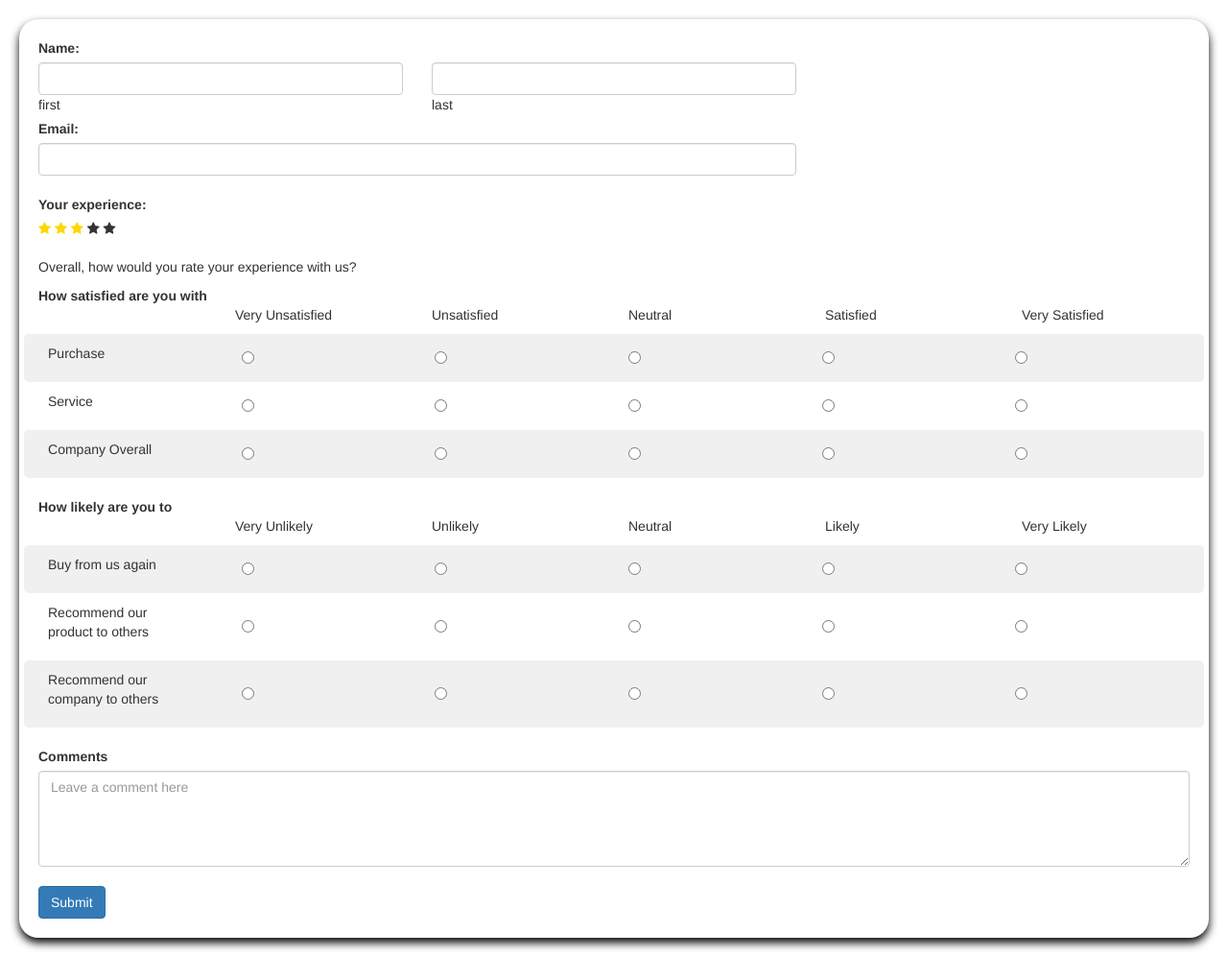
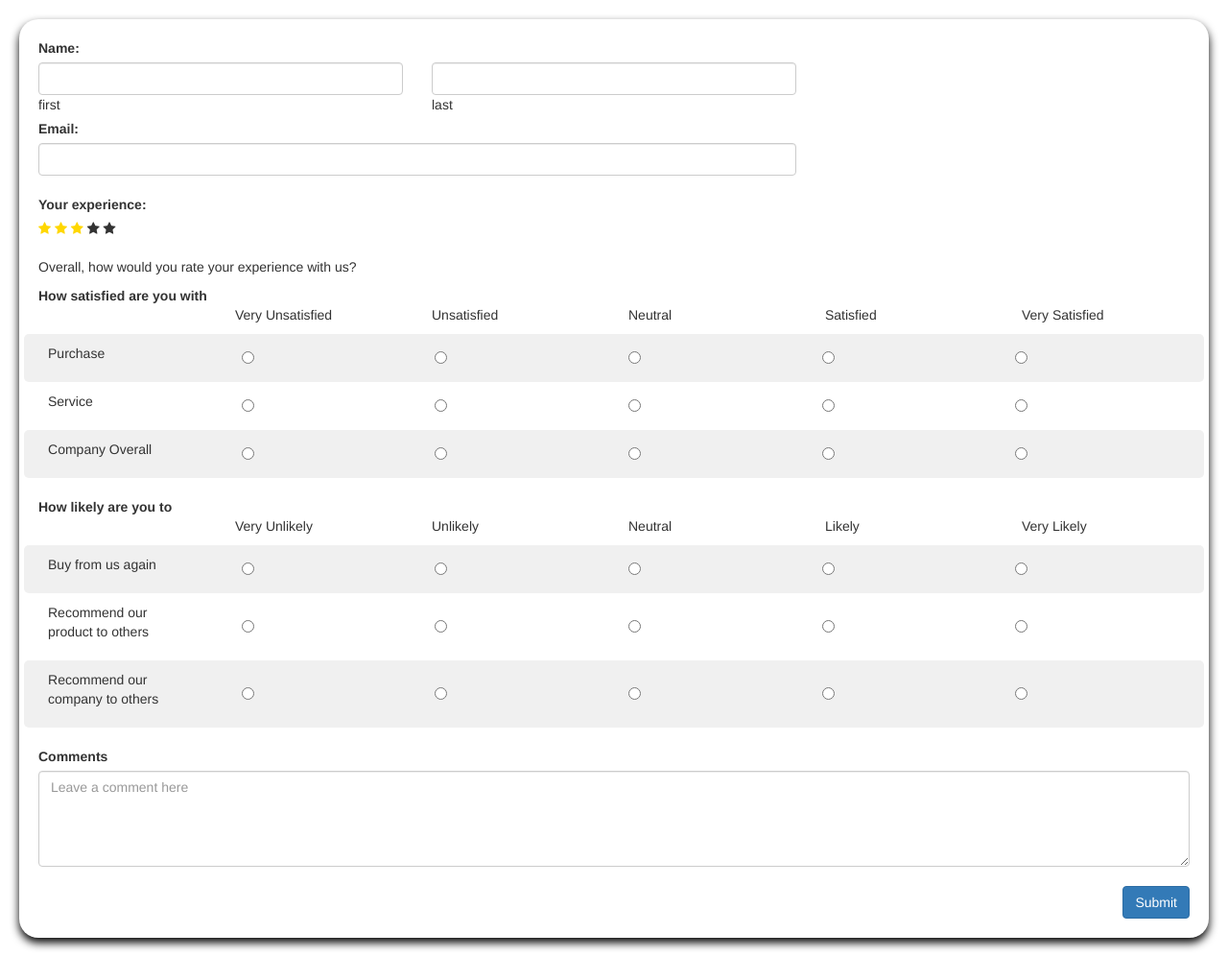
Before and after one commit to saicharanreddythummala/survey-form, a plain HTML site: page index.html in a window 1280 px wide. Shown: the whole page at 96% size. Drawn offline with nearby package versions, Linux system fonts and the light colour scheme.

Commit message:
Add files via upload

```diff
--- a/style.css
+++ b/style.css
@@ -27,3 +27,6 @@
     align-items: center;
     padding: 10px;
 }
+.btn{
+    float: right;
+}
```
